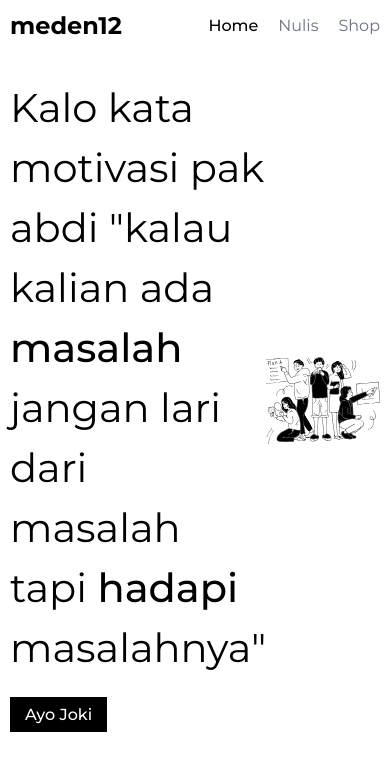
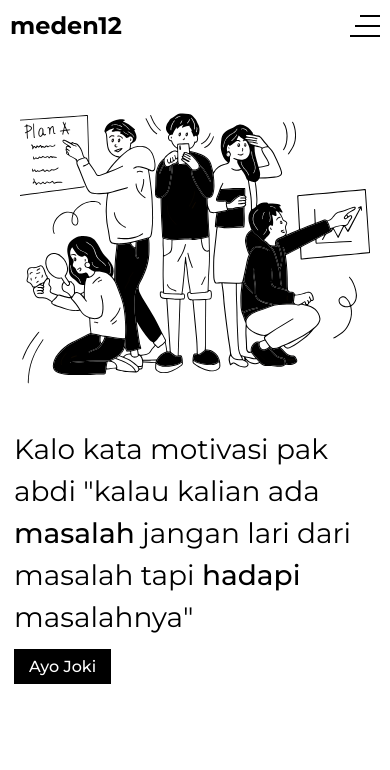
Before and after one commit to alfisyahrinn/meden12, a React (Vite) app: page / in a window 390 px wide. Shown: the top 770 px of the page. Built offline with nearby package versions, Linux system fonts and the light colour scheme.

Commit message:
reesponsive halaman home dan navbar
reesponsive halaman home dan navbar

```diff
--- a/src/App.jsx
+++ b/src/App.jsx
@@ -6,7 +6,7 @@ import { NavbarComponents } from './components';
 export default function App() {
   return (
     <BrowserRouter>
-      <section id="container" className="pt-[10px] px-[10px] lg:pt-[20px] lg:px-[98px]">
+      <section id="container" className="pt-[10px] px-[10px] lg:pt-[20px] lg:px-[98px] ">
         <NavbarComponents />
         <main>
           <Routes>
--- a/src/assets/style/index.css
+++ b/src/assets/style/index.css
@@ -14,6 +14,9 @@ nav a.active {
   color: #000;
   font-weight: 500;
 }
+  /* nav {
+    transform: translateX(-100%);
+  } */
 
 /* NulisRight */
 :root {
--- a/src/components/Hero/Hero.jsx
+++ b/src/components/Hero/Hero.jsx
@@ -1,11 +1,11 @@
-import React from 'react'
-import HeroLeft from './HeroLeft'
-import HeroRight from './HeroRight'
+import React from 'react';
+import HeroLeft from './HeroLeft';
+import HeroRight from './HeroRight';
 export default function Hero() {
   return (
-    <div className="flex items-center">
-      <HeroLeft/>
-      <HeroRight/>
+    <div className="flex flex-col-reverse md:flex-row  items-center">
+      <HeroLeft />
+      <HeroRight />
     </div>
-  )
+  );
 }
--- a/src/components/Hero/HeroLeft.jsx
+++ b/src/components/Hero/HeroLeft.jsx
@@ -3,8 +3,8 @@ import { NavLink } from 'react-router-dom';
 
 export default function HeroLeft() {
   return (
-    <div className="w-[638px]">
-      <p className="font-montserrat text-[40px] mb-[24px]">
+    <div className="mx-1">
+      <p className="font-montserrat md:text-[40px] text-[28px] mb-[16px] md:mb-[24px]">
         Kalo kata motivasi pak abdi "kalau kalian ada <span className="font-medium">masalah</span> jangan lari dari masalah tapi <span className="font-medium">hadapi</span> masalahnya"
       </p>
       <NavLink to="nulis" className="w-[104px] h-9 font-montserrat font-medium px-[15px] py-2 bg-black text-white hover:bg-transparent hover:text-black hover:border-black hover:border-2 duration-75 transition-colors">
--- a/src/components/Hero/HeroRight.jsx
+++ b/src/components/Hero/HeroRight.jsx
@@ -2,7 +2,7 @@ import React from 'react'
 import { HeroImg } from '../../assets/image/hero'
 export default function HeroRight() {
   return (
-    <div className="w-[508px]">
+    <div className="w-[350px]">
         <img src={HeroImg} alt="Nulislah Bro" />
       </div>
   )
--- a/src/components/NavbarComponents.jsx
+++ b/src/components/NavbarComponents.jsx
@@ -1,17 +1,31 @@
-import React from 'react';
+import React, { useState } from 'react';
 import { Link, NavLink } from 'react-router-dom';
 export default function NavbarComponents() {
+  const [navActive, setNavActive] = useState(false);
+  const handleNavbar = () => {
+    console.log(navActive);
+    setNavActive(!navActive);
+  };
   return (
     <div className="flex items-center justify-between font-montserrat lg:mb-[61px] mb-[36px]">
       <p className="font-bold text-2xl">meden12</p>
-      <nav className="flex gap-5 [&:not(:hover)>a]:opacity-100 [&>a]:transition-opacity">
-        <NavLink to="/" className="[&:not(:hover)]:opacity-50 active:text-blue-800 active:font-medium text-gray-500">
+      <button onClick={handleNavbar} className="flex flex-col items-end md:hidden">
+        <span className="w-[20px] bg-black h-[2px] my-1 block"></span>
+        <span className="w-[25px] bg-black h-[2px] my-1 block "></span>
+        <span className="w-[30px] bg-black h-[2px] my-1 block "></span>
+      </button>
+      <nav
+        className={`absolute mt-10 text-3xl md:text-[18px] pt-5 pr-3 md:pr-0 md:pt-0 space-y-5 md:space-y-0  w-[170px] h-[130px]  md:h-[0px] text-right md:bg-transparent right-0  z-10 top-0 md:relative md:flex md:gap-5 md:mt-0 md:mr-0 [&:not(:hover)>a]:opacity-100 [&>a]:transition-opacity transition-all duration-400 ease-in-out ${
+          navActive ? '' : 'top-[-490px]'
+        }`}
+      >
+        <NavLink to="/" className="block md:flex [&:not(:hover)]:opacity-50 active:text-blue-800 active:font-medium text-gray-500">
           Home
         </NavLink>
-        <NavLink to="nulis" className="[&:not(:hover)]:opacity-50 active:text-blue-800 active:font-medium text-gray-500">
+        <NavLink to="nulis" className="block md:flex [&:not(:hover)]:opacity-50 active:text-blue-800 active:font-medium text-gray-500">
           Nulis
         </NavLink>
-        <NavLink to="shop" className="[&:not(:hover)]:opacity-50 active:text-blue-800 active:font-medium text-gray-500">
+        <NavLink to="shop" className="hidden  md:flex [&:not(:hover)]:opacity-50 active:text-blue-800 active:font-medium text-gray-500">
           Shop
         </NavLink>
       </nav>
--- a/src/pages/Nulis.jsx
+++ b/src/pages/Nulis.jsx
@@ -27,7 +27,7 @@ export default function NulisComponent() {
     });
   };
   return (
-    <div className="flex flex-col-reverse lg:flex-row lg:gap-[110px] lg:items-center content-center">
+    <div className="flex flex-col-reverse lg:flex-row lg:gap-[110px] lg:items-center content-center ">
       <NulisLeft setData={setData} data={data} handleDownload={handleDownload} />
       <NulisRight data={data} />
     </div>
```
